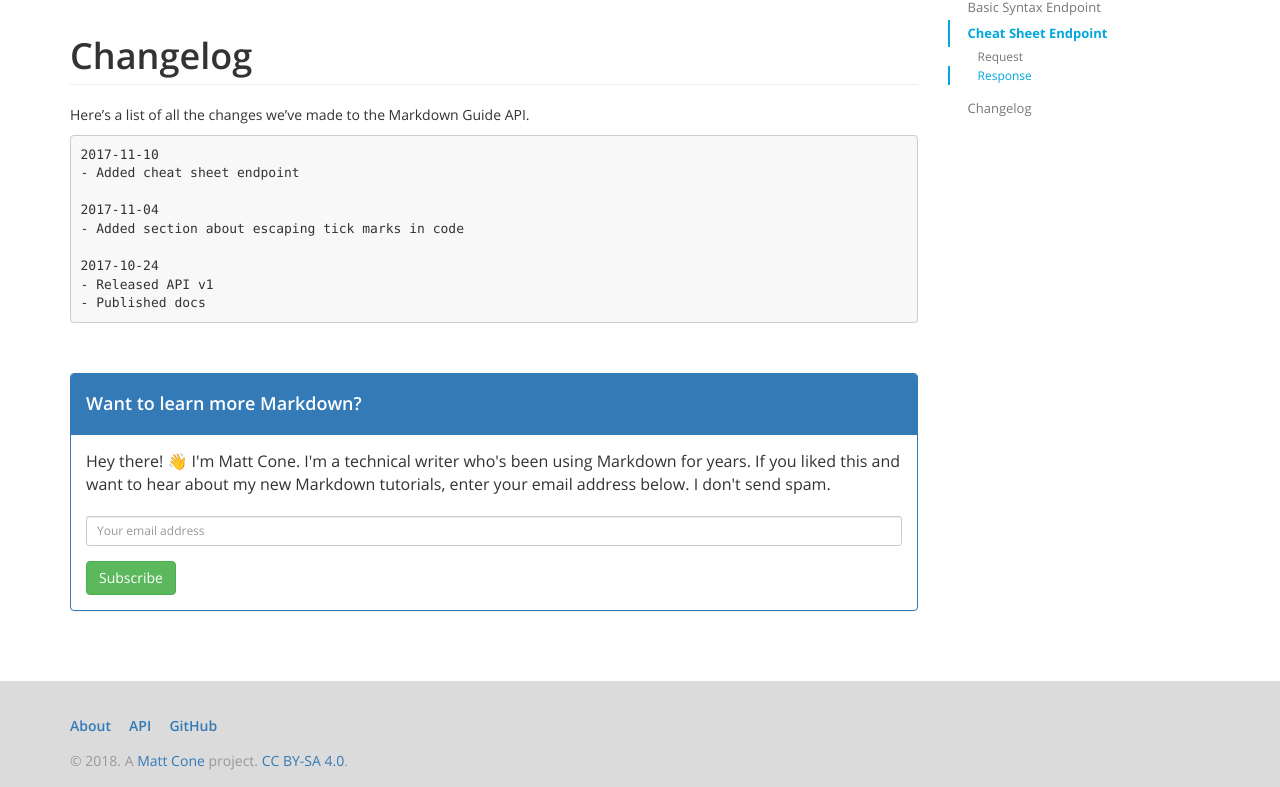
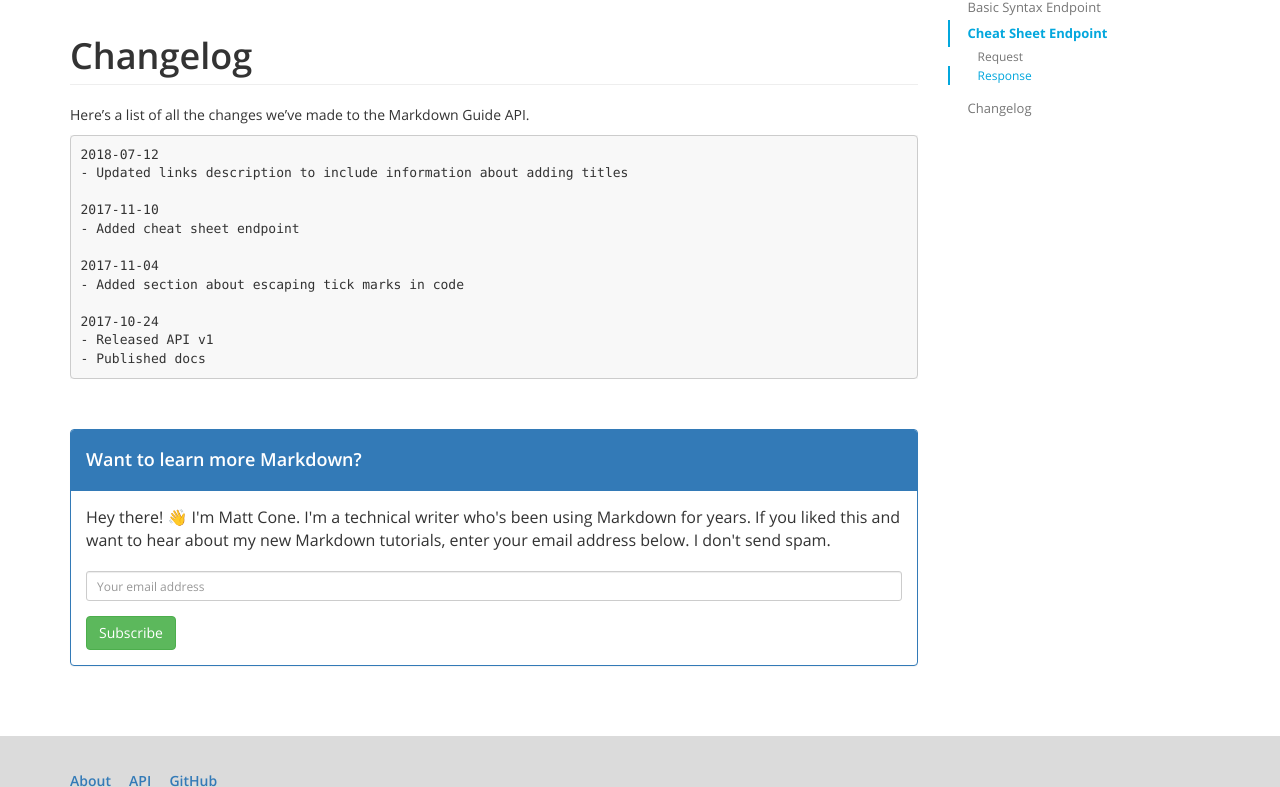
Before and after one commit to mattcone/markdown-guide, a Jekyll site: the page built from api/v1/index.md, in a window 1280 px wide and 900 px high, scrolled down 2061 px, cut to the strip 113-900 px from the top of the window. Built offline with Jekyll 4.4.1, drawn with Linux system fonts in a browser that asks for light colours; emoji names are drawn with the system emoji font; comment, search, counter and statistics services are not loaded.

Commit message:
Update links section to include info about titles

````diff
--- a/api/v1/index.md
+++ b/api/v1/index.md
@@ -2,7 +2,7 @@
 layout: default
 title: API
 description: Programmatically access Markdown documentation.
-last_modified_at: 2017-11-10
+last_modified_at: 2018-07-12
 ---
 
 <p class="about">The Markdown Guide API provides Markdown documentation in JSON format, allowing you to programmatically access and use our documentation in your applications and websites for free.</p>
@@ -70,6 +70,9 @@ The cheat sheet endpoint provides an overview of the most popular basic and exte
 Here's a list of all the changes we've made to the Markdown Guide API.
 
 ```
+2018-07-12
+- Updated links description to include information about adding titles
+
 2017-11-10
 - Added cheat sheet endpoint
 
````
Also changed, not shown: _basic-syntax/links.md (+7 -7 lines).
